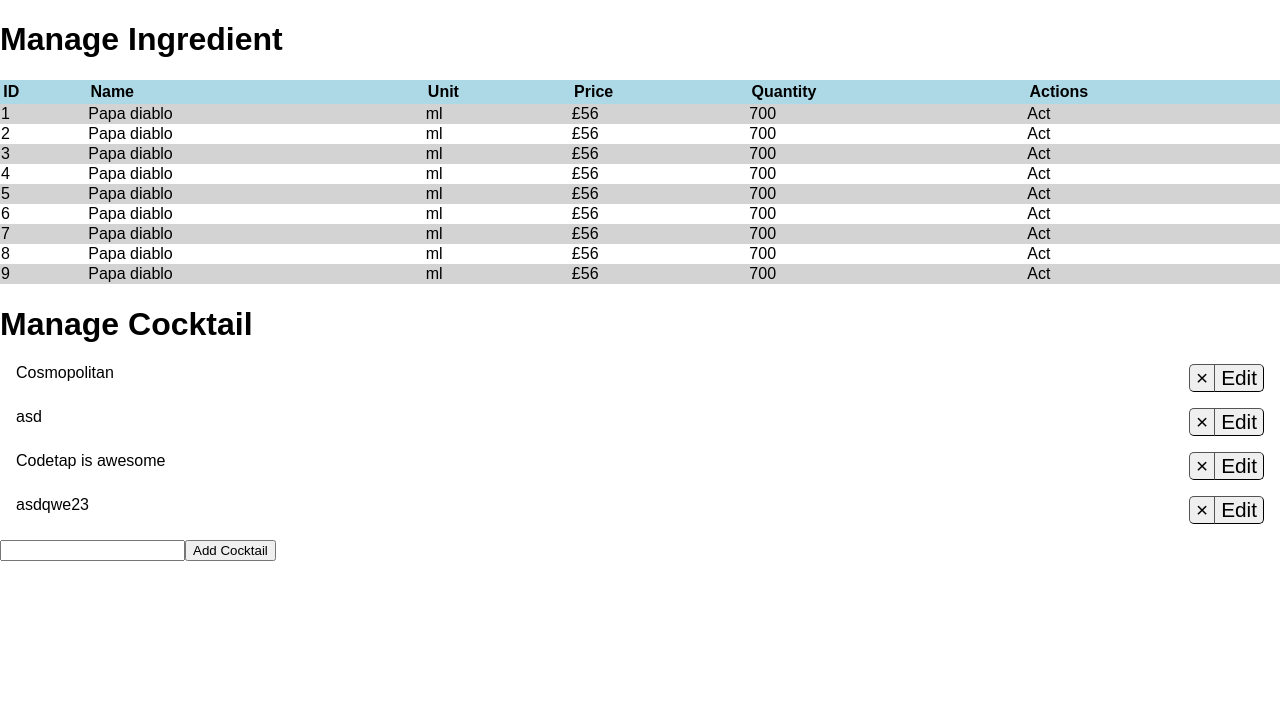
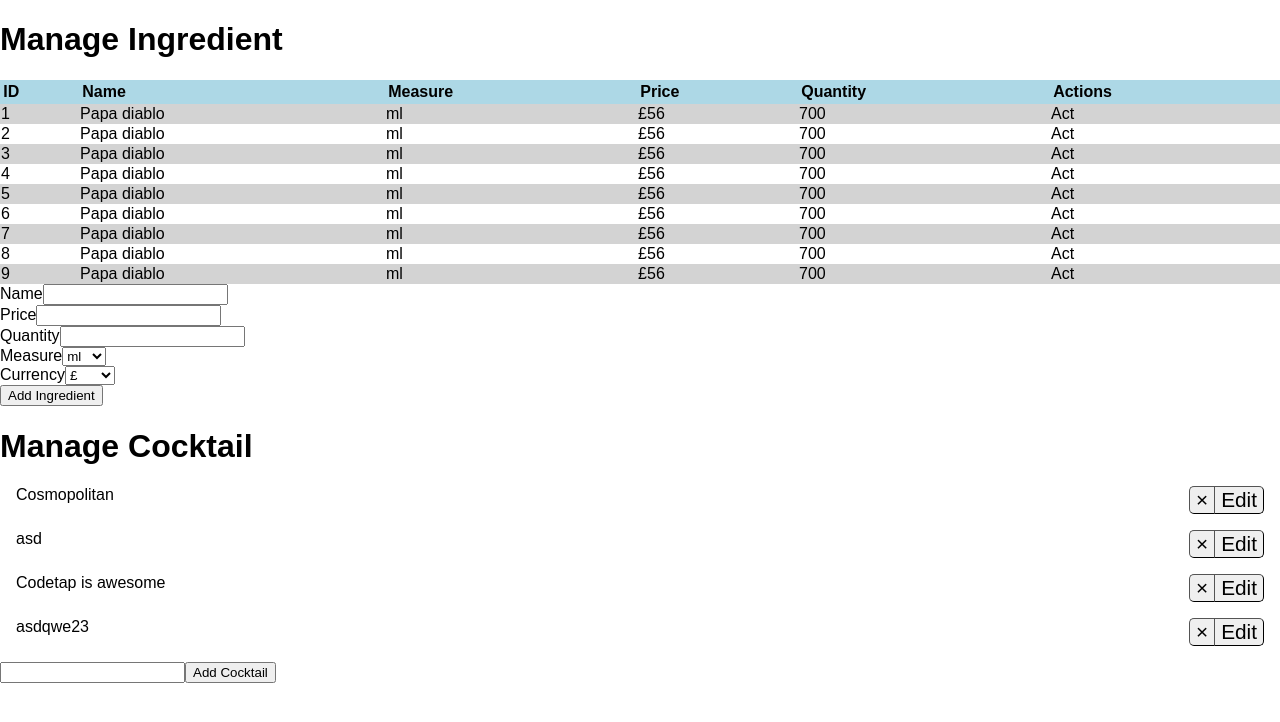
Before and after one commit to St3ve89/cocktail-price, a React (Create React App) app: page / in a window 1280 px wide. Shown: the top 722 px of the page. Built offline with nearby package versions, Linux system fonts and the light colour scheme; data requests are answered from the project's data file.

Commit message:
Create an HTML5 form with basic validation

```diff
--- /dev/null
+++ b/src/component/ingredient/add-ingredient/add-ingredient.jsx
@@ -0,0 +1,53 @@
+import React from 'react';
+
+const AddIngredient = () => {
+  return(
+    <div>
+      <form>
+        <div>
+          <label htmlFor="ingredient-name">Name</label>
+          <input
+            type="text"
+            required
+            minLength="3"
+            id="ingredient-name"/>
+        </div>
+        <div>
+          <label htmlFor="ingredient-price">Price</label>
+          <input
+              type="number"
+              min="0.01"
+              id="ingredient-price"/>
+        </div>
+        <div>
+          <label htmlFor="ingredient-quantity">Quantity</label>
+          <input
+            type="number"
+            min="0.01"
+            id="ingredient-quantity"/>
+        </div>
+        <div>
+          <label htmlFor="ingredient-measure">Measure</label>
+          <select id="ingredient-measure">
+            <option value="ml" selected>ml</option>
+            <option value="unit">unit</option>
+            <option value="gr">gr</option>
+          </select>
+        </div>
+        <div>
+          <label htmlFor="ingredient-currency">Currency</label>
+          <select id="ingredient-currency">
+            <option value="£" selected>£</option>
+            <option value="$">$</option>
+            <option value="HUF">HUF</option>
+          </select>
+        </div>
+        <div>
+          <button type="submit">Add Ingredient</button>
+        </div>
+      </form>
+    </div>
+  )
+}
+
+export default AddIngredient;
--- /dev/null
+++ b/src/component/ingredient/add-ingredient/index.jsx
@@ -0,0 +1,3 @@
+import AddIngredient from './add-ingredient';
+
+export default AddIngredient;
--- a/src/component/ingredient/ingredient.jsx
+++ b/src/component/ingredient/ingredient.jsx
@@ -1,6 +1,7 @@
 import React, { Component } from 'react';
 import axios from 'axios';
 import { BASE_URL } from './constant';
+import AddIngredient from './add-ingredient';
 import './ingredient.css';
 
 class Ingredient extends Component {
@@ -18,11 +19,11 @@ class Ingredient extends Component {
 
   renderIngredientList = () => {
     return this.state.ingredient
-      .map(({id, name, unit, currency, price, quantity}, key) =>
+      .map(({id, name, measure, currency, price, quantity}, key) =>
         <tr key = {key}>
           <td>{id}</td>
           <td>{name}</td>
-          <td>{unit}</td>
+          <td>{measure}</td>
           <td>{currency}{price}</td>
           <td>{quantity}</td>
           <td>Act</td>
@@ -31,12 +32,12 @@ class Ingredient extends Component {
   }
   render() {
     return (
-      <table className="ingredient__full-table">
+      [<table className="ingredient__full-table">
         <thead>
           <tr>
             <td>ID</td>
             <td>Name</td>
-            <td>Unit</td>
+            <td>Measure</td>
             <td>Price</td>
             <td>Quantity</td>
             <td>Actions</td>
@@ -45,7 +46,8 @@ class Ingredient extends Component {
         <tbody>
           {this.renderIngredientList()}
         </tbody>
-      </table>
+      </table>,
+      <AddIngredient />]
     );
   }
 }
--- a/src/data/data.json
+++ b/src/data/data.json
@@ -23,7 +23,7 @@
     {
       "id": 1,
       "name": "Papa diablo",
-      "unit": "ml",
+      "measure": "ml",
       "price": 56,
       "currency": "£",
       "quantity": 700
@@ -31,7 +31,7 @@
     {
       "id": 2,
       "name": "Papa diablo",
-      "unit": "ml",
+      "measure": "ml",
       "price": 56,
       "currency": "£",
       "quantity": 700
@@ -39,7 +39,7 @@
     {
       "id": 3,
       "name": "Papa diablo",
-      "unit": "ml",
+      "measure": "ml",
       "price": 56,
       "currency": "£",
       "quantity": 700
@@ -47,7 +47,7 @@
     {
       "id": 4,
       "name": "Papa diablo",
-      "unit": "ml",
+      "measure": "ml",
       "price": 56,
       "currency": "£",
       "quantity": 700
@@ -55,7 +55,7 @@
     {
       "id": 5,
       "name": "Papa diablo",
-      "unit": "ml",
+      "measure": "ml",
       "price": 56,
       "currency": "£",
       "quantity": 700
@@ -63,7 +63,7 @@
     {
       "id": 6,
       "name": "Papa diablo",
-      "unit": "ml",
+      "measure": "ml",
       "price": 56,
       "currency": "£",
       "quantity": 700
@@ -71,7 +71,7 @@
     {
       "id": 7,
       "name": "Papa diablo",
-      "unit": "ml",
+      "measure": "ml",
       "price": 56,
       "currency": "£",
       "quantity": 700
@@ -79,7 +79,7 @@
     {
       "id": 8,
       "name": "Papa diablo",
-      "unit": "ml",
+      "measure": "ml",
       "price": 56,
       "currency": "£",
       "quantity": 700
@@ -87,7 +87,7 @@
     {
       "id": 9,
       "name": "Papa diablo",
-      "unit": "ml",
+      "measure": "ml",
       "price": 56,
       "currency": "£",
       "quantity": 700
```
